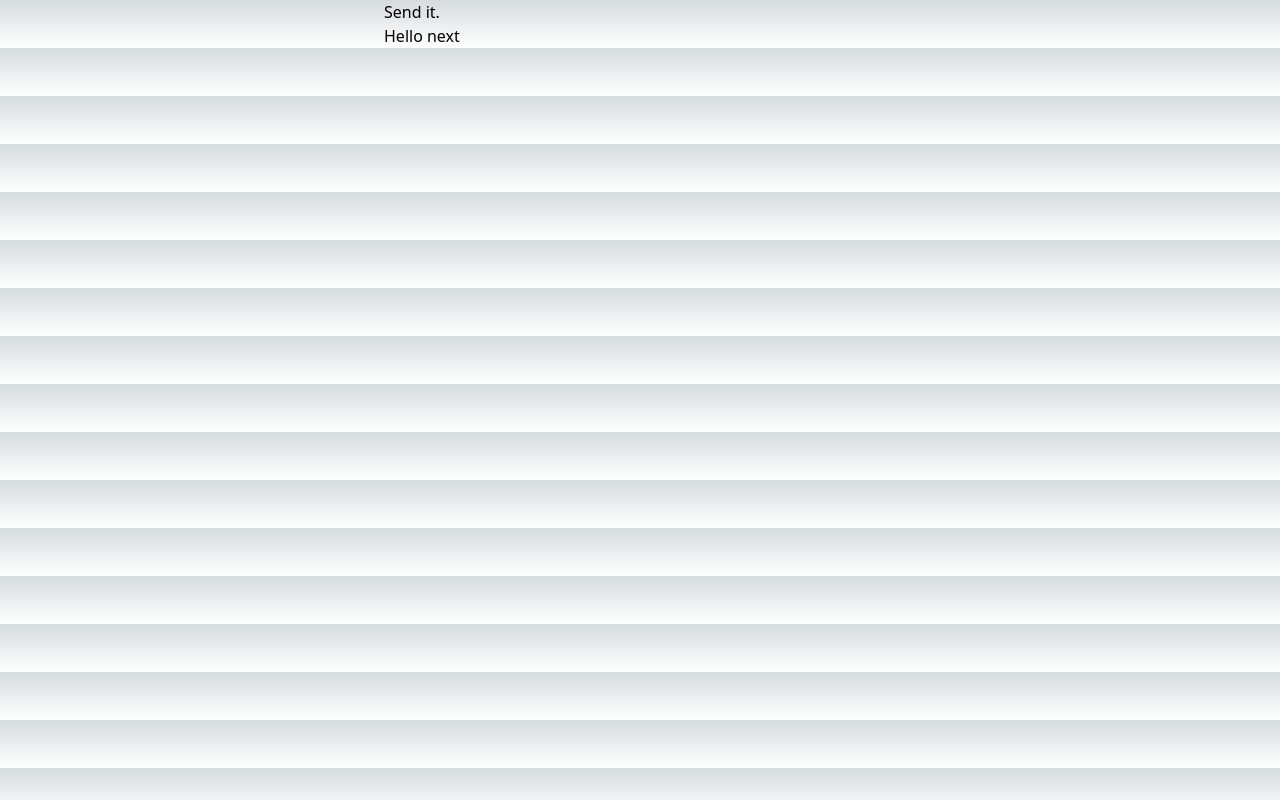
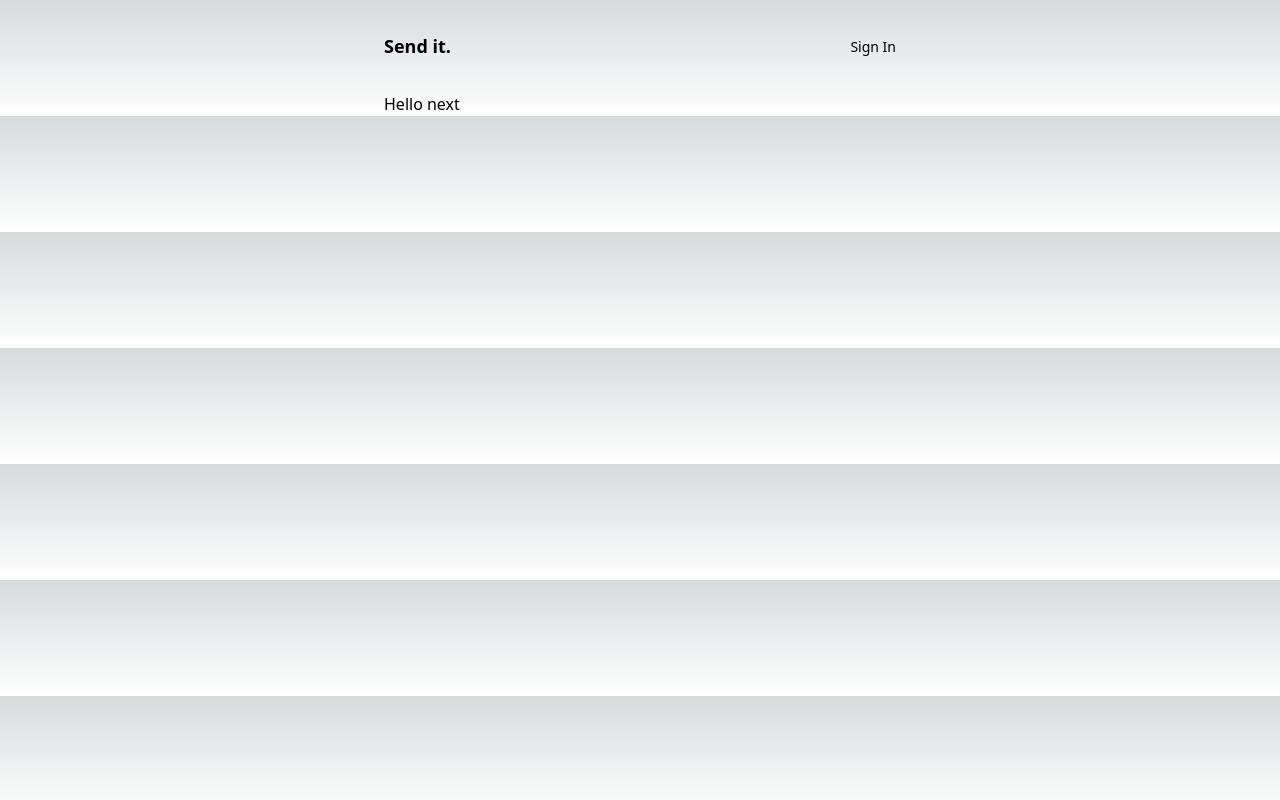
Before and after one commit to ashrftvm/teet-clone-next, a Next.js app: page / in a window 1280 px wide. Built offline with nearby package versions, Linux system fonts and the light colour scheme.

Commit message:
auth component with login from next-auth

```diff
--- /dev/null
+++ b/app/auth/Login.tsx
@@ -0,0 +1,13 @@
+'use client'
+
+import {signIn} from "next-auth/react"
+
+export default function Login(){
+    return(
+        <li className="list-none">
+            <button onClick={()=> signIn()} className="text-sm">
+                Sign In
+            </button>
+        </li>
+    )
+}
--- a/app/auth/Nav.tsx
+++ b/app/auth/Nav.tsx
@@ -1,9 +1,15 @@
 import Link from "next/link"
+import Login from "./Login"
 
-export default async function (){
+export default async function () {
     return (
-        <Link href={"/"}>
-            <h1>Send it.</h1>
-        </Link>
+        <nav className="flex justify-between items-center py-8">
+            <Link href={"/"}>
+                <h1 className="font-bold text-lg">Send it.</h1>
+            </Link>
+            <ul className="flex items-center gap-6">
+                <Login></Login>
+            </ul>
+        </nav>
     )
 }
```
